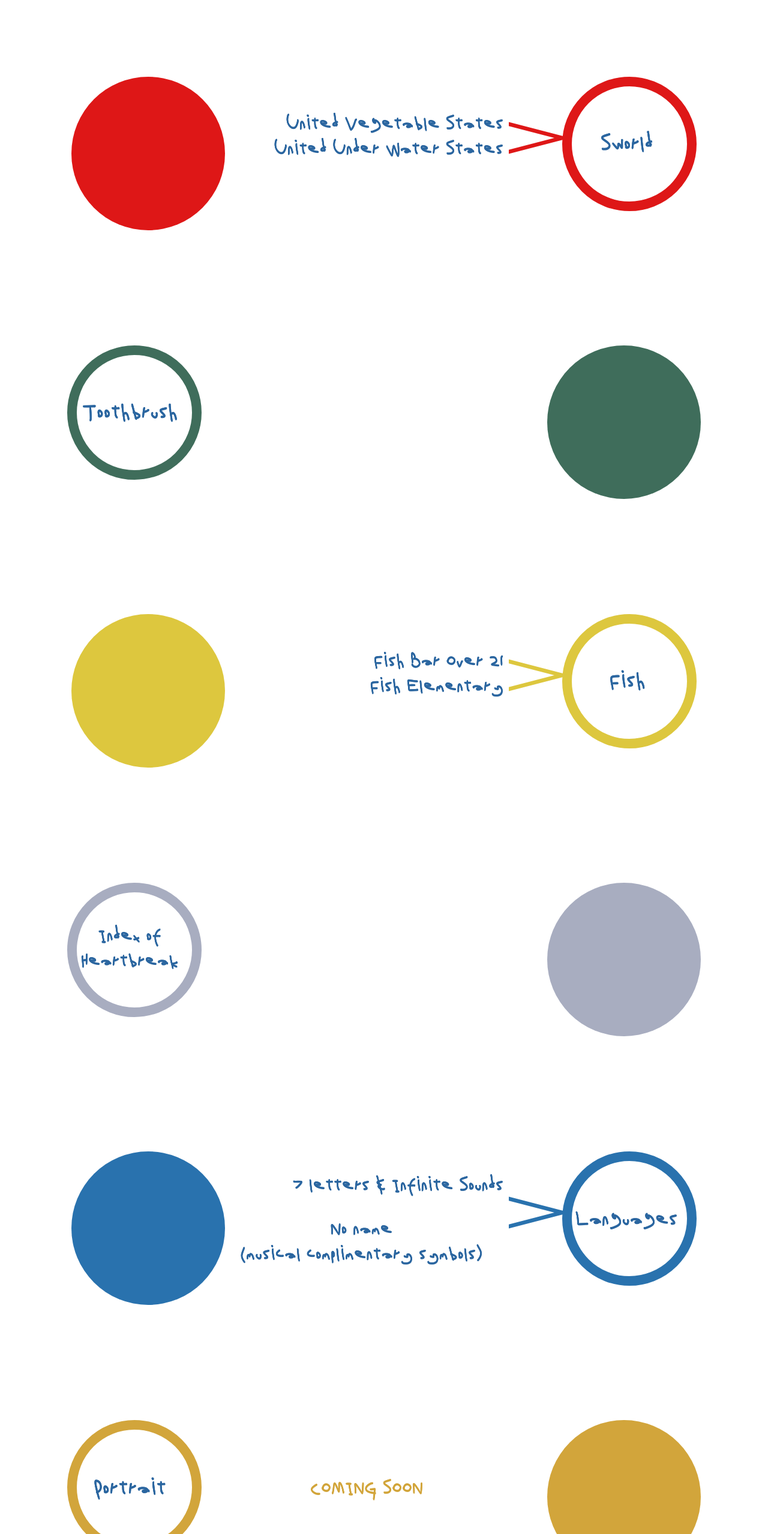
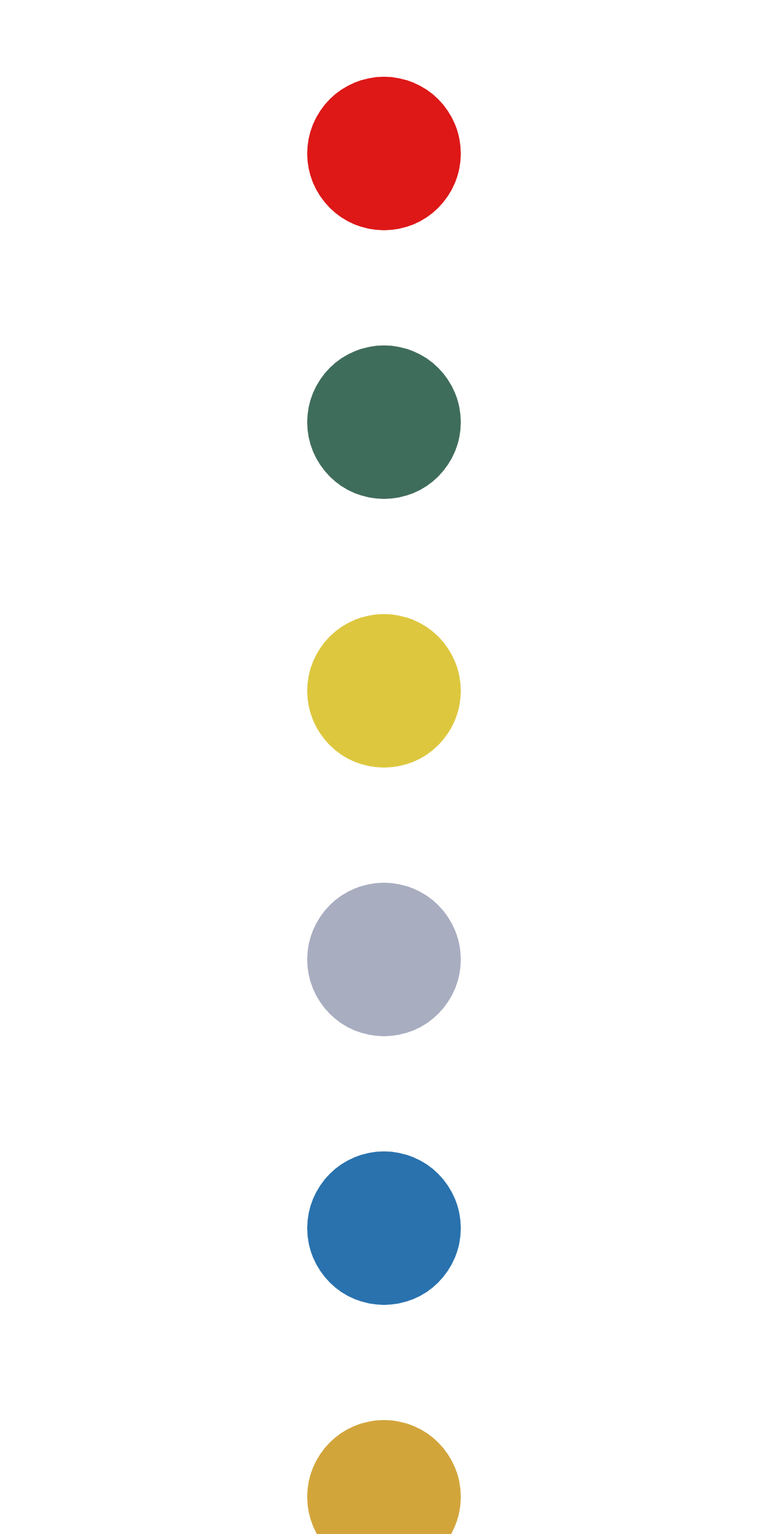
Before and after one commit to fml45678/yiseulNew22site, a React (Create React App) app: page /page/d in a window 1280 px wide. Shown: the part 208-2766 px from the top of the page at 60% size. Built offline with nearby package versions, Linux system fonts and the light colour scheme.

Commit message:
added on click  animation to Dpage

```diff
--- a/src/pages/Dpage.js
+++ b/src/pages/Dpage.js
@@ -1,27 +1,46 @@
-import React from "react";
+import React, { useState } from "react";
 import "./Dpage.css";
 
 function Dpage() {
+  const [showComponent, setShowComponent] = useState(false);
+  const [showComponent2, setShowComponent2] = useState(false);
+  const [showComponent3, setShowComponent3] = useState(false);
+  const [showComponent4, setShowComponent4] = useState(false);
+  const [showComponent5, setShowComponent5] = useState(false);
+  const [showComponent6, setShowComponent6] = useState(false);
+  const [showComponent7, setShowComponent7] = useState(false);
+  const [showComponent8, setShowComponent8] = useState(false);
+
   return (
     <div className="dPage__container">
       {/* this is for the ipad version */}
       {/* <span className="dpage__headerTitle">PROJECT D</span> */}
 
       <div className="dContainer">
-        <div className="dPageCircle__full"></div>
+        <div
+          onClick={() => {
+            setShowComponent(true);
+          }}
+          className="dPageCircle__full"
+        ></div>
+        {showComponent && (
           <div className="dPage__circleRight">
             <div className="dPageTri__right"></div>
             <div className="dPageCircle__border">
               <span className="dPage__circleText">Sworld</span>
-            <span className="dPage__middleText1">United Vegetable States</span>
+              <span className="dPage__middleText1">
+                United Vegetable States
+              </span>
               <span className="dPage__middleText2">
                 United Under Water States
               </span>
             </div>
           </div>
+        )}
       </div>
 
       <div className="dContainer__noMiddleText">
+        {showComponent2 && (
           <div className="dPage__circleRight">
             <div id="oneNoMidBorder" className="dPageCircle__border">
               <span id="oneNoMidText" className="dPage__circleText">
@@ -29,11 +48,25 @@ function Dpage() {
               </span>
             </div>
           </div>
-        <div id="oneNoMidFull" className="dPageCircle__full"></div>
+        )}
+        <div
+          onClick={() => {
+            setShowComponent2(true);
+          }}
+          id="oneNoMidFull"
+          className="dPageCircle__full"
+        ></div>
       </div>
 
       <div className="dContainer">
-        <div id="twoFull" className="dPageCircle__full"></div>
+        <div
+          onClick={() => {
+            setShowComponent3(true);
+          }}
+          id="twoFull"
+          className="dPageCircle__full"
+        ></div>
+        {showComponent3 && (
           <div className="dPage__circleRight">
             <div id="twoTri" className="dPageTri__right"></div>
             <div id="twoBorder" className="dPageCircle__border">
@@ -44,9 +77,11 @@ function Dpage() {
               <span className="dPage__middleText2">Fish Elementary</span>
             </div>
           </div>
+        )}
       </div>
 
       <div className="dContainer__noMiddleText">
+        {showComponent4 && (
           <div className="dPage__circleRight">
             <div id="twoNoMidBorder" className="dPageCircle__border">
               <div id="twoNoMidText" className="dPage__circleText">
@@ -56,11 +91,25 @@ function Dpage() {
               </div>
             </div>
           </div>
-        <div id="twoNoMidFull" className="dPageCircle__full"></div>
+        )}
+        <div
+          onClick={() => {
+            setShowComponent4(true);
+          }}
+          id="twoNoMidFull"
+          className="dPageCircle__full"
+        ></div>
       </div>
 
       <div className="dContainer">
-        <div id="threeFull" className="dPageCircle__full"></div>
+        <div
+          onClick={() => {
+            setShowComponent5(true);
+          }}
+          id="threeFull"
+          className="dPageCircle__full"
+        ></div>
+        {showComponent5 && (
           <div className="dPage__circleRight">
             <div id="threeTri" className="dPageTri__right"></div>
             <div id="threeBorder" className="dPageCircle__border">
@@ -77,9 +126,11 @@ function Dpage() {
               </div>
             </div>
           </div>
+        )}
       </div>
 
       <div className="dContainer__noMiddleText">
+        {showComponent6 && (
           <div className="dPage__circleRight">
             <div id="fourBorder" className="dPageCircle__border">
               <span id="fourText" className="dPage__circleText">
@@ -88,11 +139,25 @@ function Dpage() {
               <span className="dPage__middleTextBottom">COMING SOON </span>
             </div>
           </div>
-        <div id="fourFull" className="dPageCircle__full"></div>
+        )}
+        <div
+          onClick={() => {
+            setShowComponent6(true);
+          }}
+          id="fourFull"
+          className="dPageCircle__full"
+        ></div>
       </div>
 
       <div className="dContainer__noMiddleText">
-        <div id="fiveFull" className="dPageCircle__full"></div>
+        <div
+          onClick={() => {
+            setShowComponent7(true);
+          }}
+          id="fiveFull"
+          className="dPageCircle__full"
+        ></div>
+        {showComponent7 && (
           <div className="dPage__circleRight">
             <div id="fiveBorder" className="dPageCircle__border">
               <span id="fiveText" className="dPage__circleText">
@@ -104,9 +169,11 @@ function Dpage() {
               </span>
             </div>
           </div>
+        )}
       </div>
 
       <div className="dContainer__noMiddleText">
+        {showComponent8 && (
           <div className="dPage__circleRight">
             <div id="threeNoMidBorder" className="dPageCircle__border">
               <span id="threeNoMidText" className="dPage__circleText">
@@ -114,7 +181,14 @@ function Dpage() {
               </span>
             </div>
           </div>
-        <div id="threeNoMidFull" className="dPageCircle__full"></div>
+        )}
+        <div
+          onClick={() => {
+            setShowComponent8(true);
+          }}
+          id="threeNoMidFull"
+          className="dPageCircle__full"
+        ></div>
       </div>
     </div>
   );
```
Lines whose indentation alone changed are shown as unchanged.
